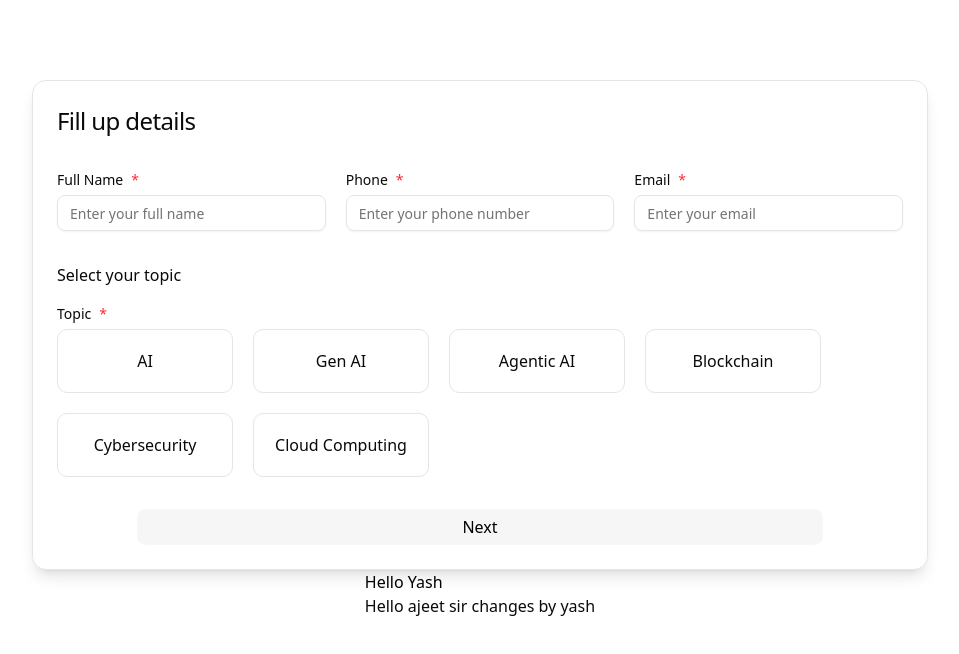
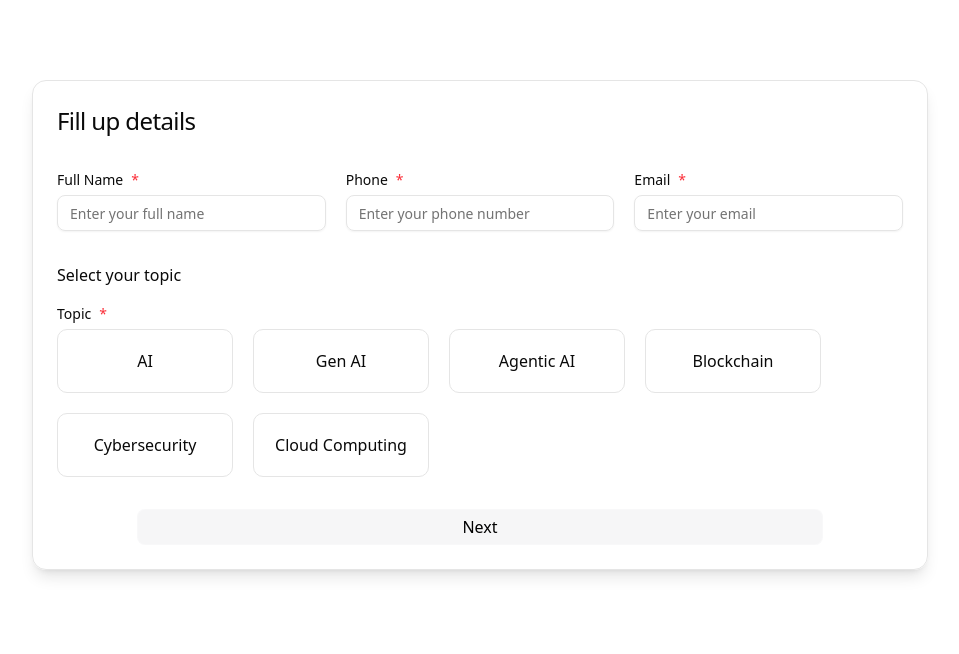
Before and after one commit to edubuk/nasscom-prototype, a React (Vite) app: page / in a window 1280 px wide. Shown: the top 654 px of the page, without its empty margins (160-1119 px from the left). Built offline with nearby package versions, Linux system fonts and the light colour scheme.

Commit message:
removed test

```diff
--- a/src/pages/HomePage.tsx
+++ b/src/pages/HomePage.tsx
@@ -13,7 +13,6 @@ import { Button } from "@/components/ui/button";
 import { Input } from "@/components/ui/input";
 import { useState } from "react";
 import { twMerge } from "tailwind-merge";
-import Test from "./Test"
 const formSchema = z.object({
   name: z.string({
     required_error: "Name is required",
@@ -171,7 +170,6 @@ const HomePage = () => {
           </form>
         </Form>
       </div>
-      <Test />
     </div>
   );
 };
--- a/src/pages/Test.tsx
+++ /dev/null
@@ -1,12 +0,0 @@
-import React from "react";
-
-const Test = () => {
-  return (
-    <div>
-      <p className="text-black">Hello Yash</p>
-      <p>Hello ajeet sir changes by yash</p>
-    </div>
-  );
-};
-
-export default Test;
```
